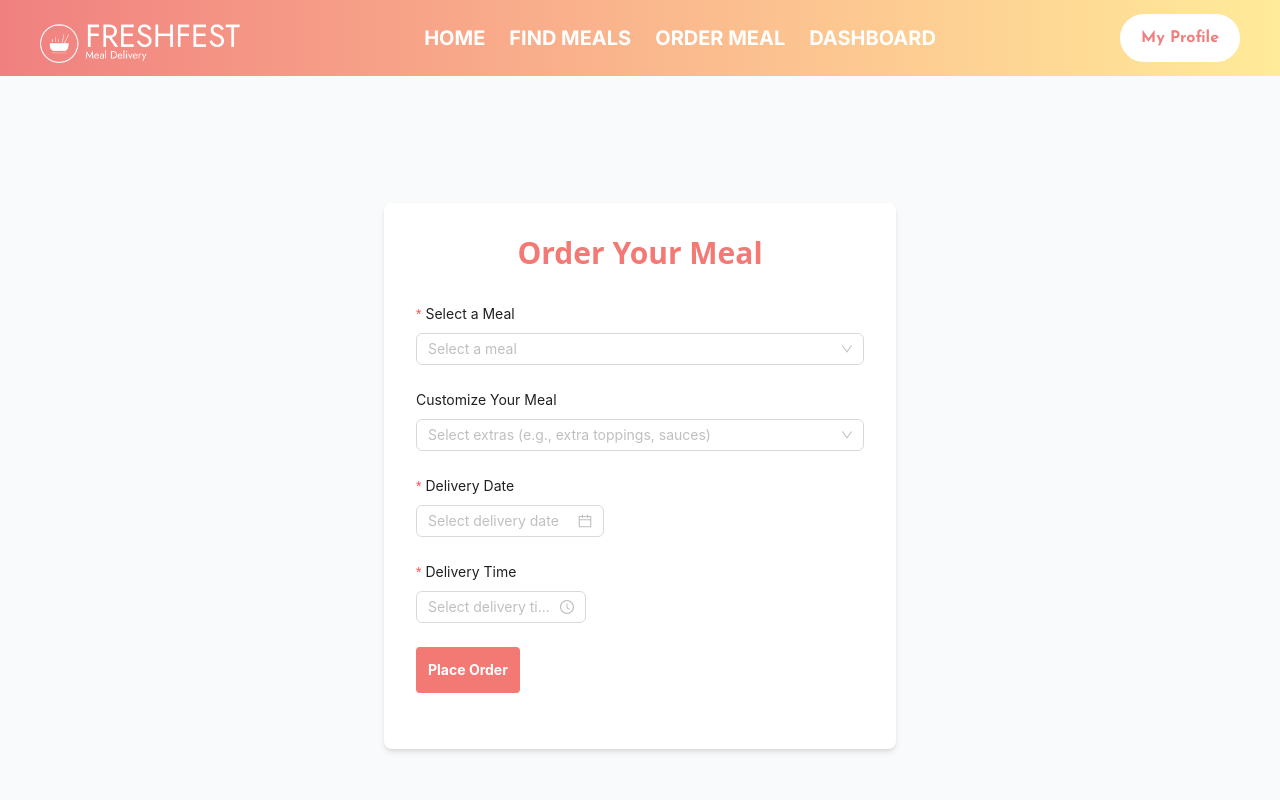
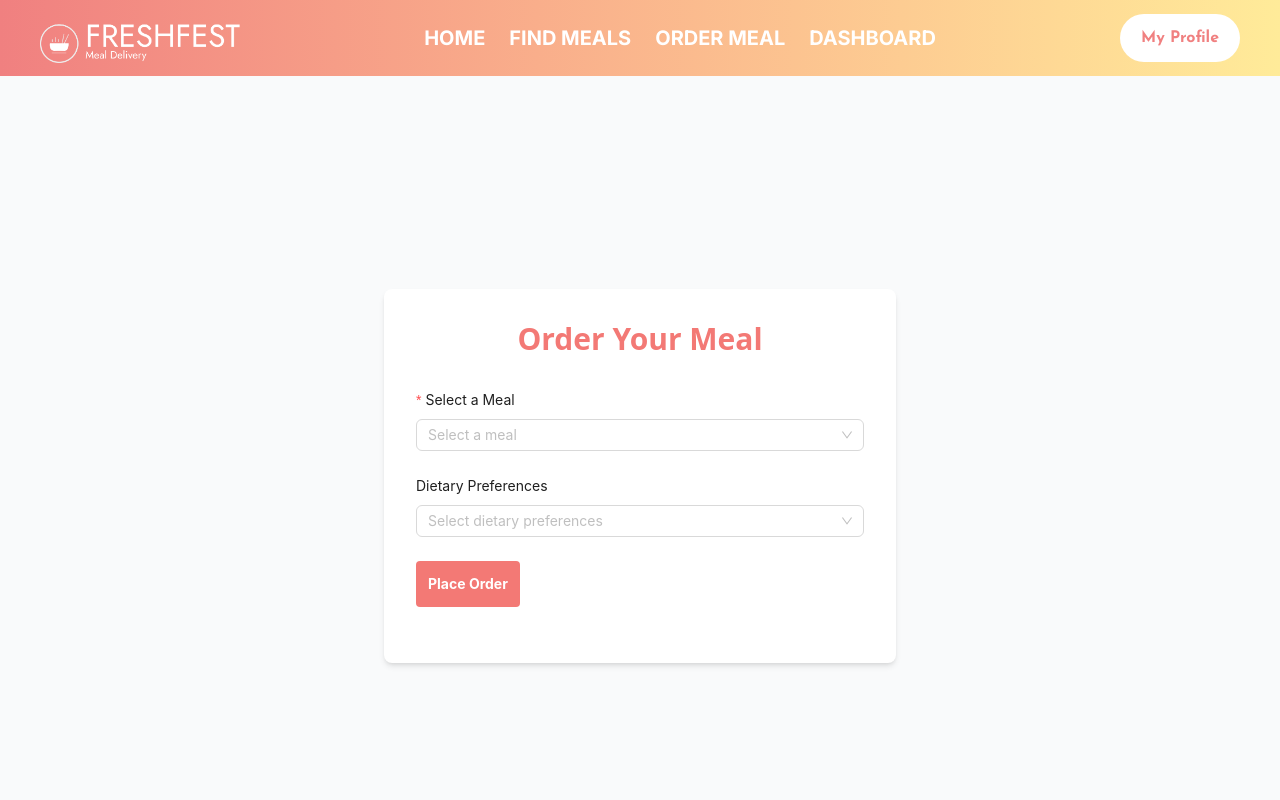
Before and after one commit to Rayhan108/meal-planing, a Next.js app: page /orderMeal in a window 1280 px wide. Shown: the top 800 px of the page. Built offline with nearby package versions, Linux system fonts and the light colour scheme; a web font is replaced by a local one; what @ant-design/nextjs-registry would draw is missing.

Commit message:
update order meal page

```diff
--- a/src/app/(MainLayout)/orderMeal/page.tsx
+++ b/src/app/(MainLayout)/orderMeal/page.tsx
@@ -1,43 +1,19 @@
 /* eslint-disable @typescript-eslint/no-unused-vars */
 'use client'
 import { useState } from 'react';
-import { Form, Input, Button, Select, DatePicker, TimePicker, notification, Space } from 'antd';
+import { Form, Input, Select, notification, Space } from 'antd';
 import { CheckCircleOutlined } from '@ant-design/icons';
-import dayjs, { Dayjs } from 'dayjs'; // Import dayjs for handling date/time
 
 const { Option } = Select;
 
 const OrderMeal = () => {
   const [meal, setMeal] = useState<string | undefined>();
   const [extras, setExtras] = useState<string[]>([]);
-  const [deliveryDate, setDeliveryDate] = useState<string | undefined>();
-  const [deliveryTime, setDeliveryTime] = useState<string | undefined>();
+  const [dietary, setDietary] = useState<string[]>([]);
 
-  const onMealChange = (value: string) => {
-    setMeal(value);
-  };
-
-  const onExtrasChange = (value: string[]) => {
-    setExtras(value);
-  };
-
-  // Handle Date change
-  const onDeliveryDateChange = (date: Dayjs | null, dateString: string | string[]) => {
-    if (Array.isArray(dateString)) {
-      setDeliveryDate(dateString[0]); // Take the first value if it's an array
-    } else {
-      setDeliveryDate(dateString); // If it's a string, set it directly
-    }
-  };
-
-  // Handle Time change
-  const onDeliveryTimeChange = (time: Dayjs | null, timeString: string | string[]) => {
-    if (Array.isArray(timeString)) {
-      setDeliveryTime(timeString[0]); // Take the first value if it's an array
-    } else {
-      setDeliveryTime(timeString); // If it's a string, set it directly
-    }
-  };
+  const onMealChange = (value: string) => setMeal(value);
+  const onExtrasChange = (value: string[]) => setExtras(value);
+  const onDietaryChange = (value: string[]) => setDietary(value);
 
   // eslint-disable-next-line @typescript-eslint/no-explicit-any
   const handleSubmit = (values: any) => {
@@ -66,43 +42,30 @@ const OrderMeal = () => {
             </Select>
           </Form.Item>
 
-          {/* Meal Customization */}
-          <Form.Item label="Customize Your Meal" name="extras">
+
+
+          {/* Dietary Preferences */}
+          <Form.Item label="Dietary Preferences" name="dietary">
             <Select
               mode="multiple"
-              placeholder="Select extras (e.g., extra toppings, sauces)"
-              onChange={onExtrasChange}
+              placeholder="Select dietary preferences"
+              onChange={onDietaryChange}
             >
-              <Option value="extraCheese">Extra Cheese</Option>
-              <Option value="spicySauce">Spicy Sauce</Option>
-              <Option value="extraVegetables">Extra Vegetables</Option>
-              <Option value="glutenFree">Gluten-Free</Option>
+              <Option value="vegetarian">Vegetarian</Option>
+              <Option value="vegan">Vegan</Option>
+              <Option value="gluten_free">Gluten-Free</Option>
+              <Option value="nut_free">Nut-Free</Option>
             </Select>
           </Form.Item>
 
-          {/* Delivery Date */}
-          <Form.Item label="Delivery Date" name="deliveryDate" rules={[{ required: true, message: 'Please select a delivery date!' }]}>
-            <DatePicker
-              onChange={onDeliveryDateChange}
-              disabledDate={(current) => current && current.isBefore(dayjs(), 'day')} // Use Dayjs methods for comparison
-              placeholder="Select delivery date"
-              format="YYYY-MM-DD"
-            />
-          </Form.Item>
 
-          {/* Delivery Time */}
-          <Form.Item label="Delivery Time" name="deliveryTime" rules={[{ required: true, message: 'Please select a delivery time!' }]}>
-            <TimePicker
-              onChange={onDeliveryTimeChange}
-              format="HH:mm"
-              placeholder="Select delivery time"
-            />
-          </Form.Item>
+
+
 
           {/* Submit Button */}
           <Form.Item>
             <Space direction="horizontal" size="middle" className="w-full">
-            <button type="submit" className="w-full p-3 bg-[#F37975] rounded-sm text-white font-bold" >
+              <button type="submit" className="w-full p-3 bg-[#F37975] rounded-sm text-white font-bold">
                 Place Order
               </button>
             </Space>
```
